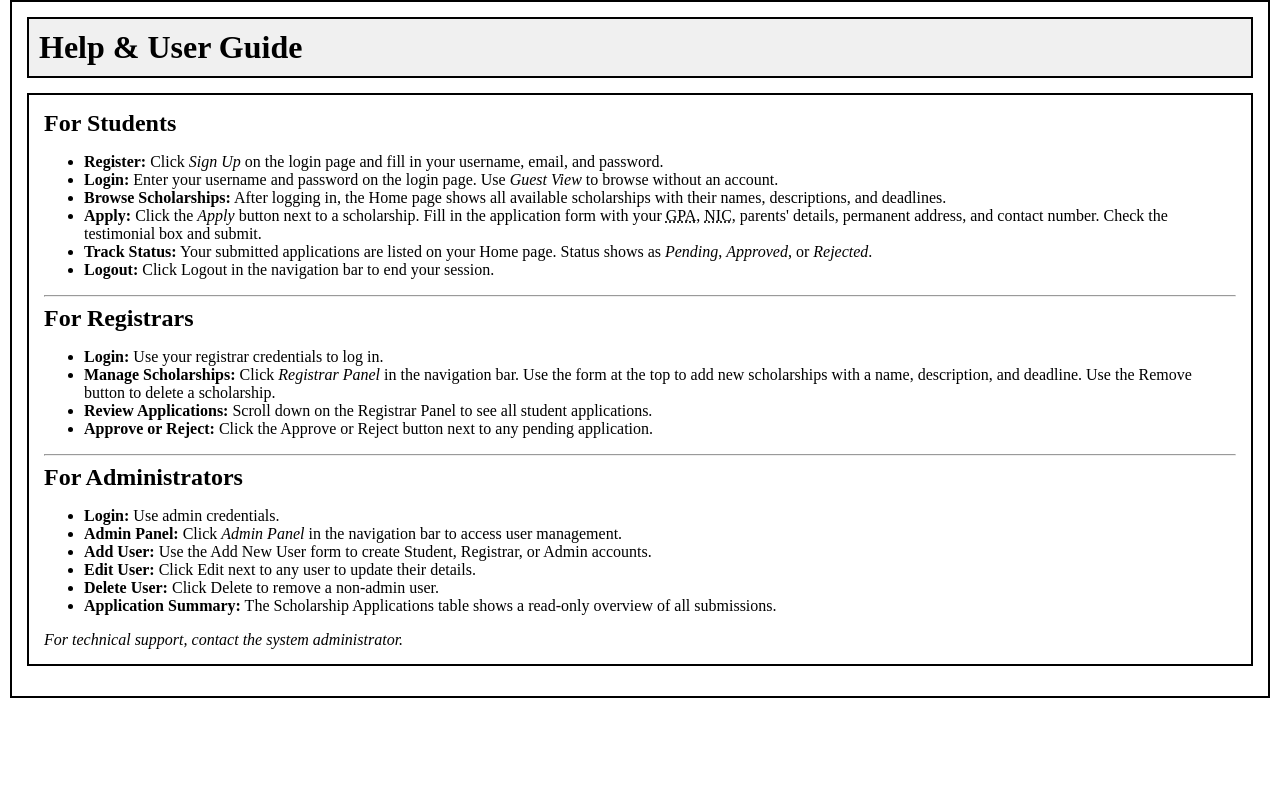
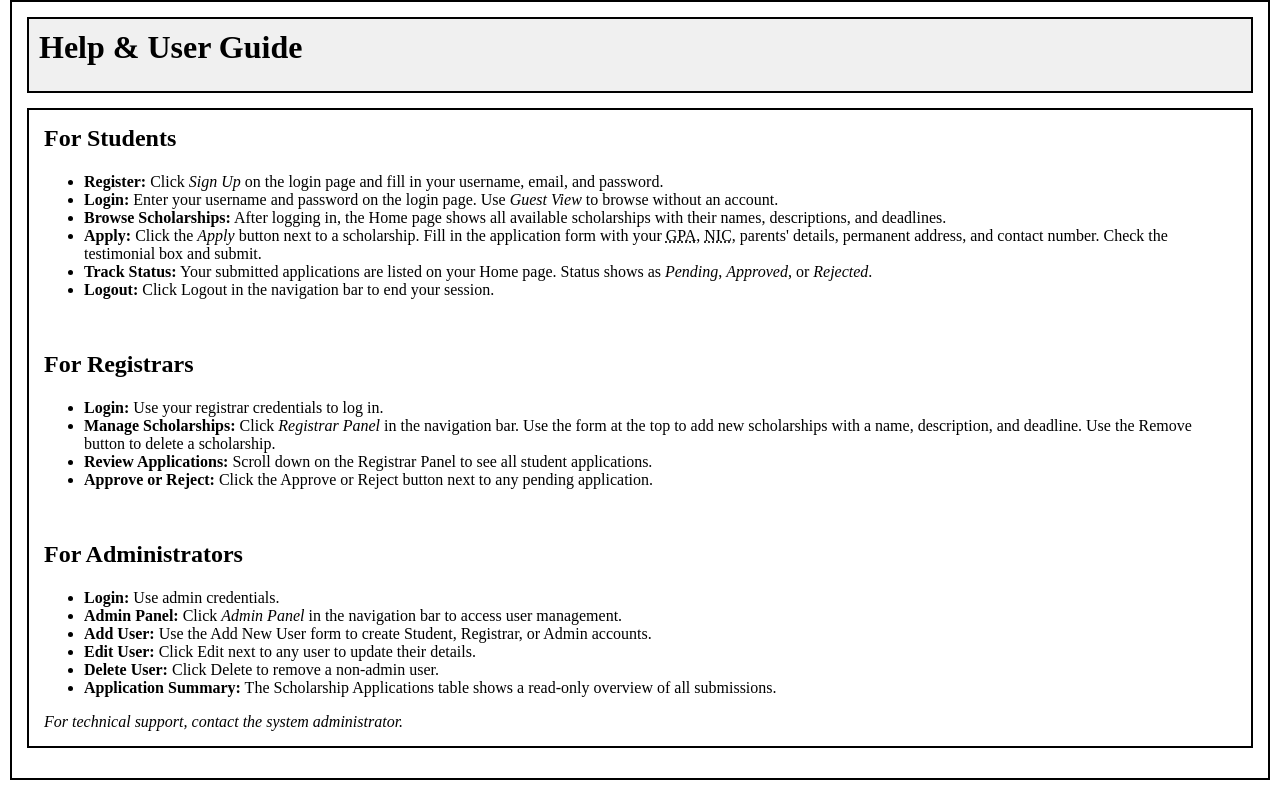
Before and after one commit to npaw2005/iwt-g22, a PHP site: page /public/help.php in a window 1280 px wide. Shown: the part 44-849 px from the top of the page. Before the commit the page ends 742 px from the top, so only its background shows below. Run offline with PHP 8.4, Linux system fonts and the light colour scheme.

Commit message:
style: remove hr tags and restore heading padding

```diff
--- a/public/css/style.css
+++ b/public/css/style.css
@@ -64,8 +64,8 @@ body {
 
 h1, h2, h3 {
     margin-top: 0;
-    margin-bottom: 0;
-    padding-bottom: 0;
+    margin-bottom: 10px;
+    padding-bottom: 5px;
 }
 
 .form-group {
--- a/public/help.php
+++ b/public/help.php
@@ -19,7 +19,8 @@ require_once '../includes/header.php';
                 <li><strong>Logout:</strong> Click Logout in the navigation bar to end your session.</li>
             </ul>
 
-            <hr>
+            <br>
+            <br>
 
             <h2>For Registrars</h2>
             <ul>
@@ -29,7 +30,8 @@ require_once '../includes/header.php';
                 <li><strong>Approve or Reject:</strong> Click the Approve or Reject button next to any pending application.</li>
             </ul>
 
-            <hr>
+            <br>
+            <br>
 
             <h2>For Administrators</h2>
             <ul>
--- a/public/home.php
+++ b/public/home.php
@@ -87,7 +87,6 @@ require_once '../includes/header.php';
                         <?php if ($selectedScholarship['deadline']): ?>
                             <p><strong>Deadline:</strong> <?php echo htmlspecialchars($selectedScholarship['deadline']); ?></p>
                         <?php endif; ?>
-                        <hr>
                         <form name="appForm" action="home.php" method="POST" onsubmit="return checkApplication()">
                             <input type="hidden" name="apply" value="1">
                             <input type="hidden" name="scholarship_id" value="<?php echo $selectedScholarship['id']; ?>">
```
